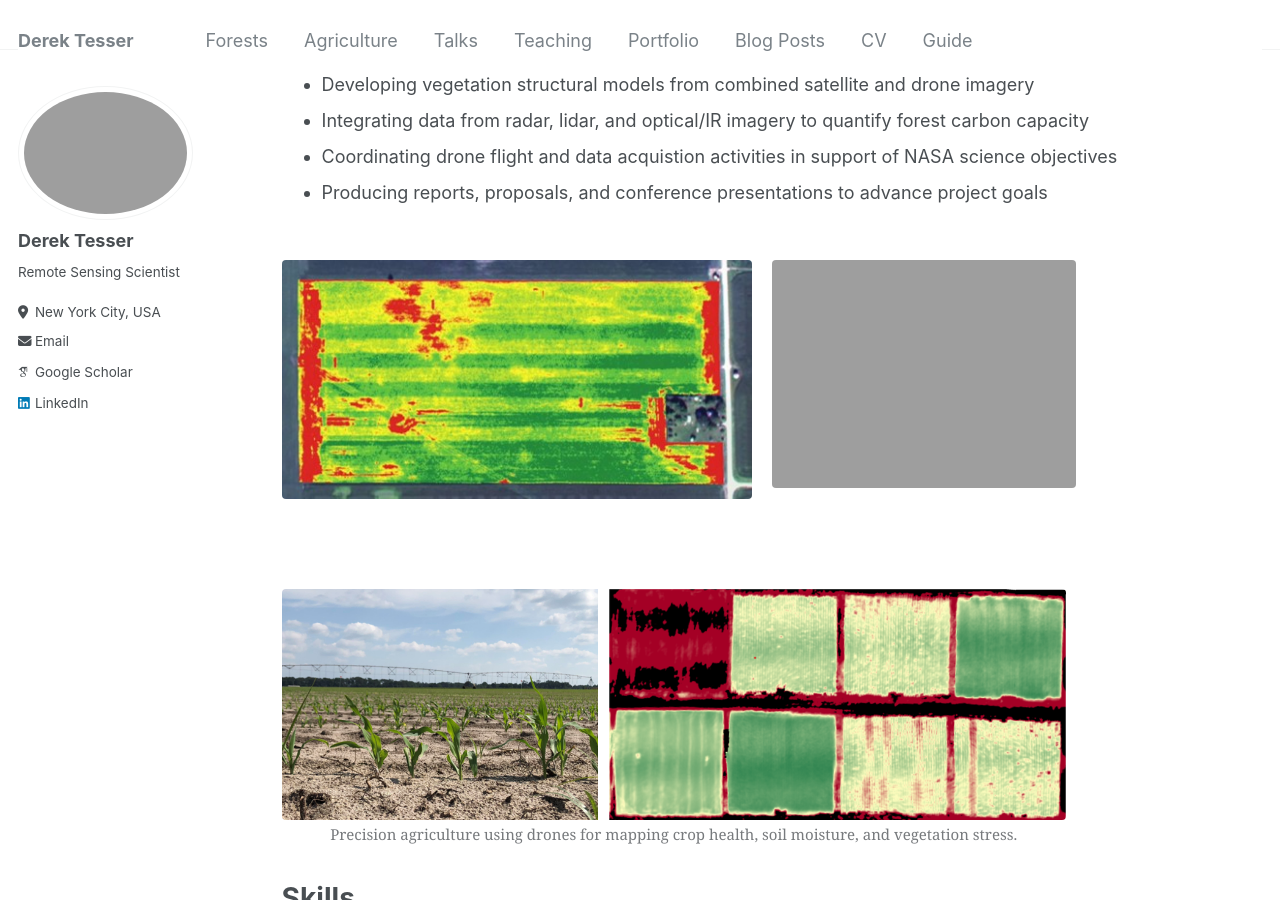
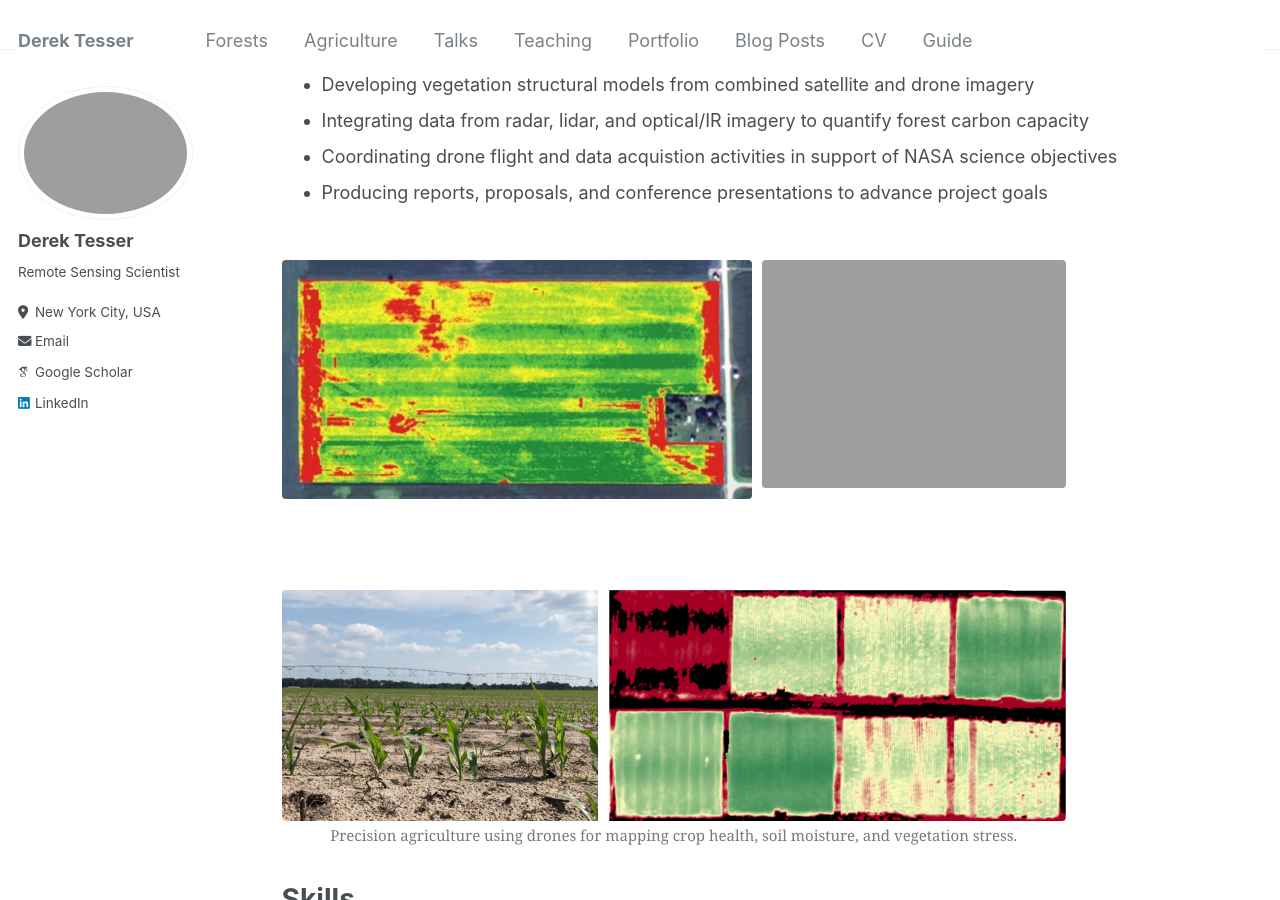
Before and after one commit to dstesser/dstesser.github.io, a Jekyll site: the page built from _pages/agriculture.md, in a window 1280 px wide and 900 px high, scrolled down 914 px. Built offline with Jekyll 4.4.1, drawn with Linux system fonts in a browser that asks for light colours; some web fonts are replaced.

Commit message:
Update agriculture.md

```diff
--- a/_pages/agriculture.md
+++ b/_pages/agriculture.md
@@ -28,7 +28,7 @@ City College of New York<br>
 
 
 <div style="text-align: center;">
-    <div style="display: flex; flex-wrap: wrap; gap: 5px; margin-bottom: 0px;">
+    <div style="display: flex; flex-wrap: wrap; gap: 0px; margin-bottom: 0px;">
         <figure style="width: 48%;">
             <img src="https://raw.githubusercontent.com/dstesser/dstesser.github.io/master/images/slantrangegallo.jpg" style="width: 100%;" alt="pindarvineyard">
         </figure>
@@ -37,7 +37,7 @@ City College of New York<br>
             <img src="https://dstesser.github.io/images/gallo_gif_resized2.gif" style="width: 100%;" alt="gallovineyard">
         </figure>
     </div>
-    <div style="display: flex; flex-wrap: wrap; gap: 0px;">
+    <div style="display: flex; flex-wrap: wrap; gap: 0px; margin-top: 1px;">
         <figure style="width: 80%;">
             <img src="https://raw.githubusercontent.com/dstesser/dstesser.github.io/master/images/uf_russellranch_combined.png" style="width: 100%;">
             <figcaption style="font-size: 15px; max-width: 90%; text-align:justify; margin: 0 auto; margin-top: -15px;">Precision agriculture using drones for mapping crop health, soil moisture, and vegetation stress.</figcaption>
```
